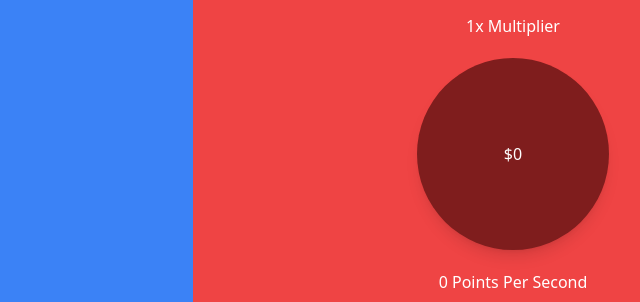
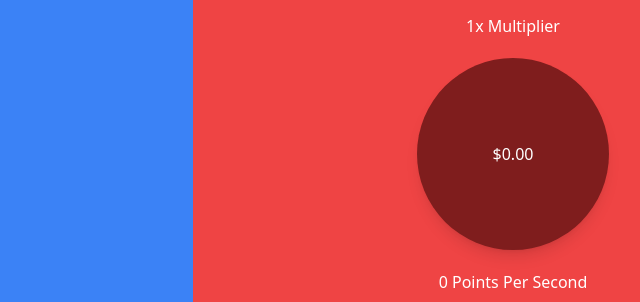
Before and after one commit to printhelloworlds/Clicker-Game, a plain HTML site: page index.html in a window 1280 px wide. Shown: the part 246-548 px from the top of the page, 447-1087 px from the left. Drawn offline with nearby package versions, Linux system fonts and the light colour scheme.

Commit message:
better formating

```diff
--- a/clicker.js
+++ b/clicker.js
@@ -17,7 +17,13 @@ function clickedbutton() {
   updateScoreBoard();
 }
 function updateScoreBoard() {
-  document.getElementById("money-text").textContent = money;
+  document.getElementById("money-text").textContent = money.toLocaleString(
+    "en-US",
+    {
+      style: "currency",
+      currency: "USD",
+    }
+  );
   document.getElementById("passive-point-text").textContent = passivepoints;
   document.getElementById("multiplier-text").textContent = multiplier;
 }
--- a/index.html
+++ b/index.html
@@ -96,7 +96,7 @@
           class="rounded-full shadow-lg bg-red-900 px-3 flex items-center py-3 h-48 w-48 justify-center transform hover:scale-110 transition-all duration-500 active:scale-90"
           onclick="clickedbutton()"
         >
-          $<span id="money-text">0</span>
+          <span id="money-text">$0</span>
         </button>
         <h1><span id="passive-point-text">0</span> Points Per Second</h1>
       </div>
```
